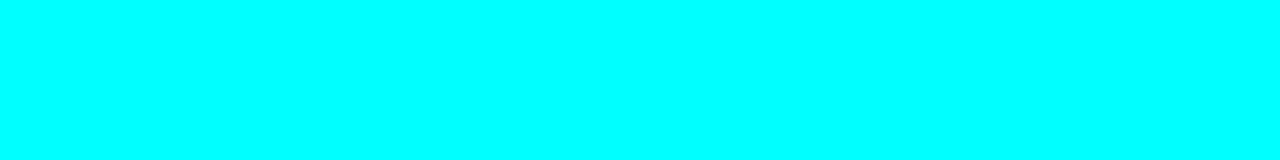
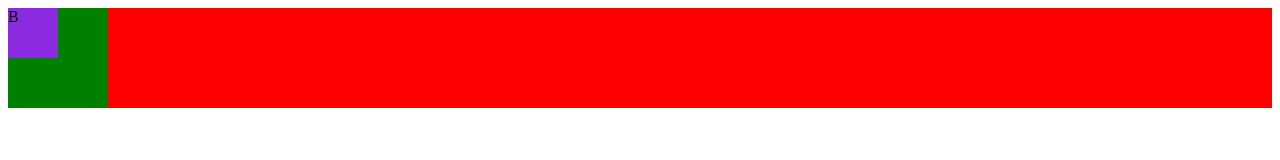
Before and after one commit to malbong/vanillaJS_Project_20, a plain HTML site: page index.html in a window 1280 px wide. Drawn offline with Linux system fonts and the light colour scheme.

Commit message:
fixed style.css

```diff
--- a/index.html
+++ b/index.html
@@ -6,33 +6,28 @@
     <title>Document</title>
   </head>
   <style>
-    body {
-      min-height: 100vh;
-      background-color: aqua;
-      margin: 0;
-      padding: 0;
-      display: flex;
-      justify-content: center;
+    .Parent {
+      position: relative;
+      background-color: red;
     }
-    .message {
-      background-color: aquamarine;
+    .A {
       width: 100px;
       height: 100px;
-      position: fixed;
-      bottom: -200px;
-      transition: transform 0.2s linear;
+      background-color: green;
     }
-    .message.active {
-      transform: translateY(-200px);
+    .B {
+      width: 50px;
+      height: 50px;
+      background-color: blueviolet;
+      position: absolute;
+      top: 0;
+      left: 0;
     }
   </style>
   <body>
-    <div class="A"></div>
-    <div class="message">Hello</div>
-    <script>
-      window.addEventListener("click", () => {
-        document.querySelector(".message").classList.toggle("active");
-      });
-    </script>
+    <div class="Parent">
+      <div class="A">A</div>
+      <div class="B">B</div>
+    </div>
   </body>
 </html>
```
Also changed, not shown: 08_MealFinderApp/style.css (+8 -13 lines), 1 other file.
